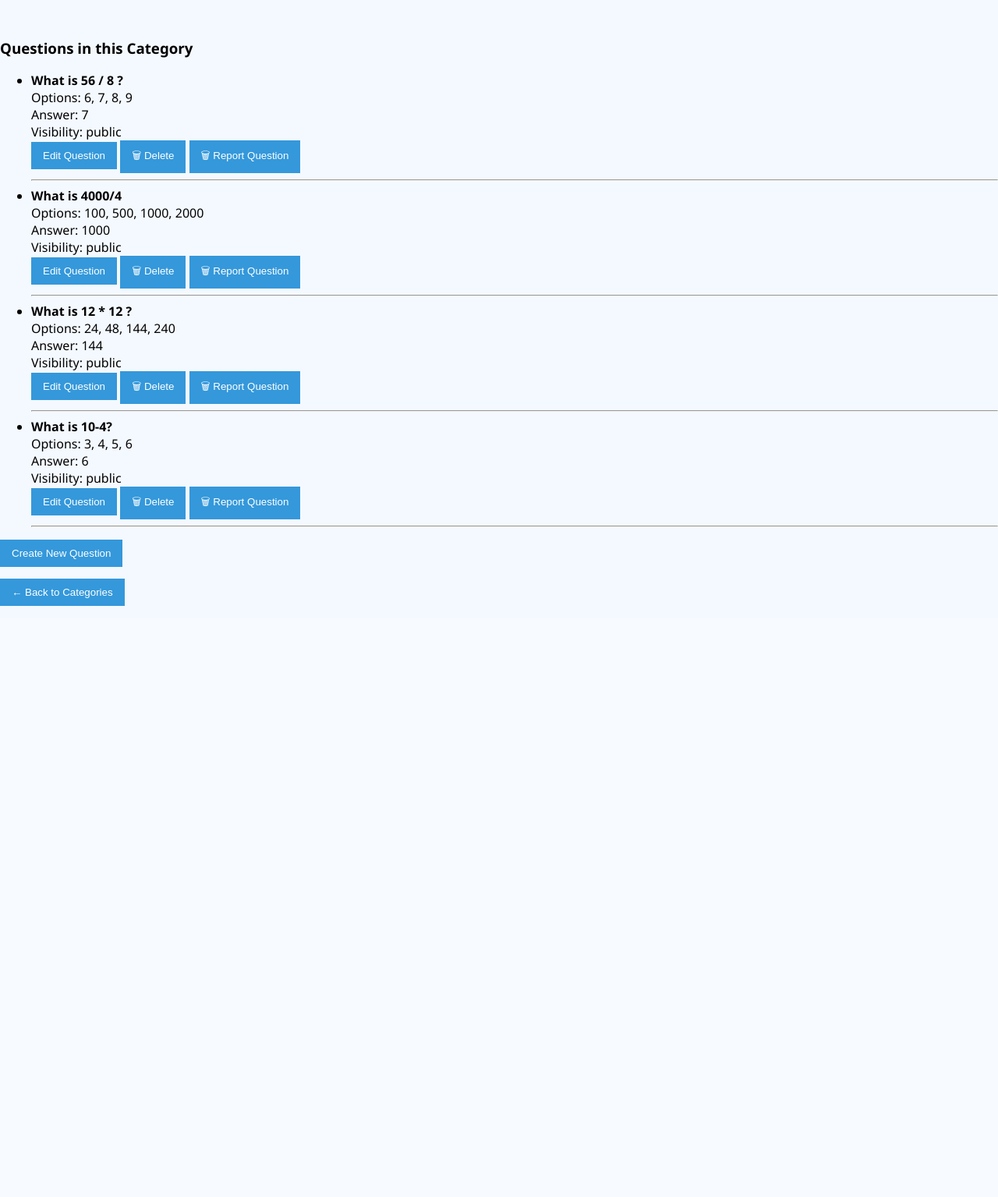
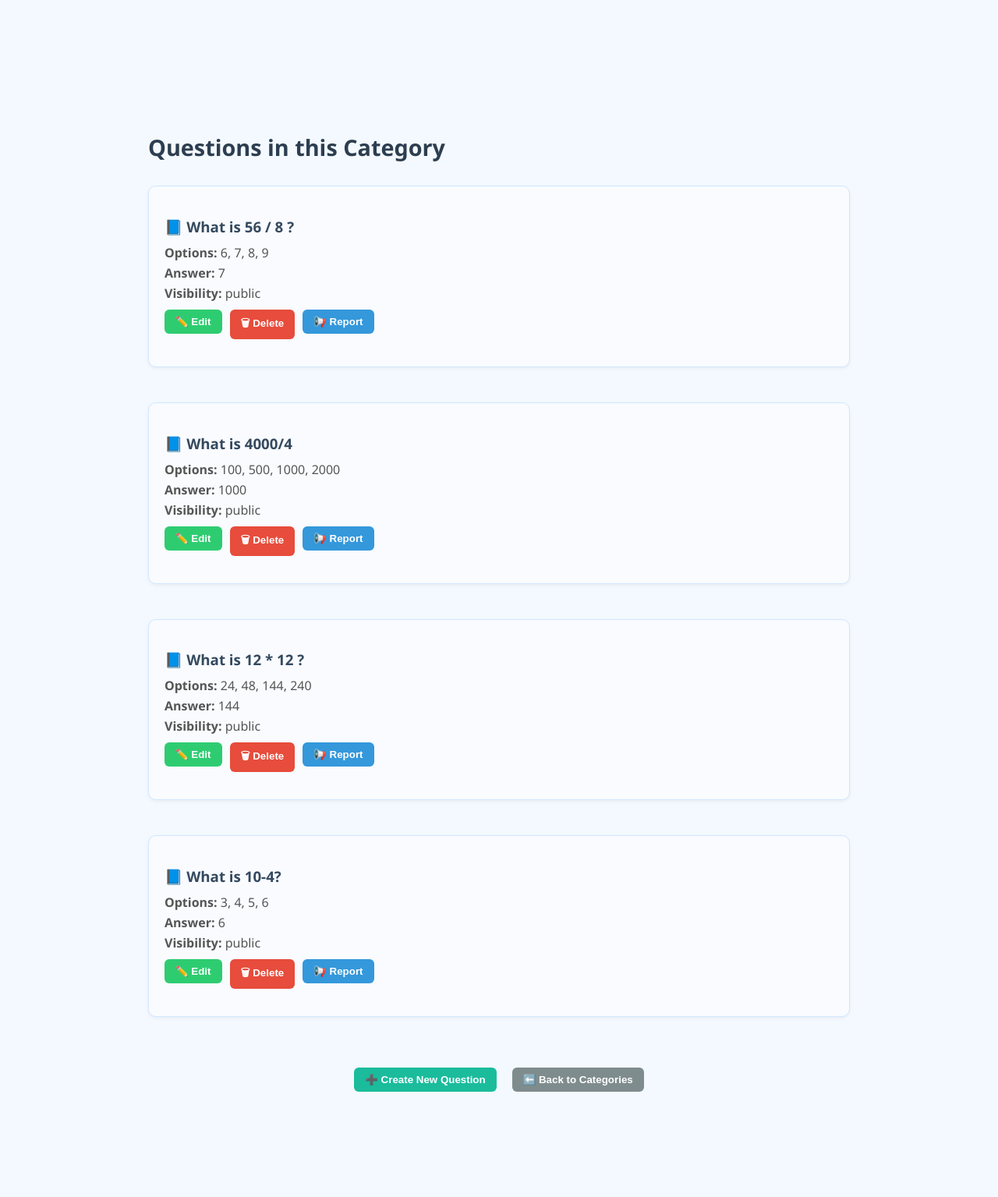
Before and after one commit to Jenson1301/Kuizpedia_4-02, a Flask app: page /edit-category/1 in a window 1280 px wide. Shown: the part 70-1605 px from the top of the page at 78% size. Before the commit the page ends 847 px from the top, so only its background shows below. Run offline with Flask 3, Linux system fonts and the light colour scheme; a user stored in the database is signed in; data comes from the database, SQL or seed files in the repository.

Commit message:
design edit category and no permission

```diff
--- a/backend/static/style.css
+++ b/backend/static/style.css
@@ -647,3 +647,127 @@ main {
 .btn:hover {
   opacity: 0.9;
 }
+
+/* edit category */
+.question-container {
+  max-width: 900px;
+  margin: 100px auto;
+  padding: 20px 30px;
+}
+
+.question-container h1 {
+  font-size: 1.8em;
+  margin-bottom: 30px;
+  color: #2c3e50;
+}
+
+.question-list {
+  display: flex;
+  flex-direction: column;
+  gap: 20px;
+}
+
+.question-card {
+  background-color: #f9fbff;
+  border: 1px solid #d0e7ff;
+  border-radius: 10px;
+  padding: 20px;
+  box-shadow: 0 2px 5px rgba(0,0,0,0.05);
+}
+
+.question-card h3 {
+  margin-bottom: 10px;
+  color: #34495e;
+}
+
+.question-card p {
+  margin: 4px 0;
+  color: #555;
+}
+
+.question-actions {
+  display: flex;
+  gap: 10px;
+  flex-wrap: wrap;
+  margin-top: 10px;
+}
+
+.question-buttons {
+  margin-top: 40px;
+  display: flex;
+  justify-content: center;
+  gap: 20px;
+  flex-wrap: wrap;
+}
+
+.btn {
+  padding: 8px 14px;
+  border: none;
+  border-radius: 6px;
+  font-weight: bold;
+  cursor: pointer;
+  color: white;
+}
+
+.btn-edit {
+  background-color: #2ecc71;
+}
+
+.btn-delete {
+  background-color: #e74c3c;
+}
+
+.btn-report {
+  background-color: #3498db;
+}
+
+.btn-primary {
+  background-color: #1abc9c;
+}
+
+.btn-secondary {
+  background-color: #7f8c8d;
+}
+
+.btn:hover {
+  opacity: 0.9;
+}
+
+/* no permission */
+.access-denied-container {
+    max-width: 600px;
+    margin: 80px auto;
+    padding: 30px;
+    background-color: #ffe6e6;
+    border: 1px solid #ffcccc;
+    border-radius: 10px;
+    text-align: center;
+    box-shadow: 0 0 10px rgba(255, 0, 0, 0.1);
+}
+
+.error-title {
+    color: #cc0000;
+    font-size: 1.8em;
+    margin-bottom: 10px;
+}
+
+.error-description {
+    margin: 20px 0;
+    font-size: 1.1em;
+    color: #333;
+}
+
+.btn-back {
+    background-color: #3478f6;
+    color: white;
+    padding: 10px 20px;
+    border: none;
+    border-radius: 5px;
+    font-weight: bold;
+    cursor: pointer;
+    transition: background-color 0.2s ease-in-out;
+}
+
+.btn-back:hover {
+    background-color: #2b65d9;
+}
--- a/backend/templates/edit_category.html
+++ b/backend/templates/edit_category.html
@@ -1,35 +1,42 @@
 {% extends 'base.html' %}
 
+{% block title %}Edit Category - Kuizpedia{% endblock %}
+
 {% block body %}
-<h3>Questions in this Category</h3>
-<ul>
+<div class="question-container">
+  <h1>Questions in this Category</h1>
+
+  <div class="question-list">
     {% for question in questions %}
-        <li>
-            <strong>{{ question.question_text }}</strong>
-            <br>Options: {{ question.options | join(', ') }}
-            <br>Answer: {{ question.answer }}
-            <br>Visibility: {{ question.visibility }}
-            <br>
-            <form action="{{ url_for('kuiz.edit_question', question_id=question.id) }}" method="GET" style="display:inline;">
-                <button type="submit">Edit Question</button>
+    <div class="question-card">
+      <h3>📘 {{ question.question_text }}</h3>
+      <p><strong>Options:</strong> {{ question.options | join(', ') }}</p>
+      <p><strong>Answer:</strong> {{ question.answer }}</p>
+      <p><strong>Visibility:</strong> {{ question.visibility }}</p>
+
+      <div class="question-actions">
+        <form action="{{ url_for('kuiz.edit_question', question_id=question.id) }}" method="GET">
+          <button type="submit" class="btn btn-edit">✏️ Edit</button>
         </form>
-            <form method="POST" action="{{ url_for('kuiz.delete_question', question_id=question.id) }}" style="display:inline;"
+        <form action="{{ url_for('kuiz.delete_question', question_id=question.id) }}" method="POST"
               onsubmit="return confirm('Are you sure you want to delete this question?')">
-                <button type="submit">🗑 Delete</button>
+          <button type="submit" class="btn btn-delete">🗑 Delete</button>
         </form>
-            <form method="GET" action="{{ url_for('kuiz.report_form', question_id=question.id) }}" style="display:inline;">
-                <button type="submit">🗑 Report Question</button>
+        <form action="{{ url_for('kuiz.report_form', question_id=question.id) }}" method="GET">
+          <button type="submit" class="btn btn-report">📢 Report</button>
         </form>
-        </li>
-        <hr>
+      </div>
+    </div>
     {% endfor %}
-</ul>
+  </div>
 
+  <div class="question-buttons">
     <form action="{{ url_for('kuiz.create_question_form', category_id=category.id) }}" method="GET">
-    <button type="submit">Create New Question</button>
+      <button type="submit" class="btn btn-primary">➕ Create New Question</button>
     </form>
-
     <form action="{{ url_for('kuiz.show_categories') }}" method="GET">
-    <button type="submit">← Back to Categories</button>
+      <button type="submit" class="btn btn-secondary">⬅️ Back to Categories</button>
     </form>
+  </div>
+</div>
 {% endblock %}
--- a/backend/templates/login.html
+++ b/backend/templates/login.html
@@ -26,6 +26,7 @@
 
 </div>
 
+
 <script>
     document.getElementById('btn-forgot').addEventListener('click', function() {
         window.location.href = "{{ url_for('auth.forgot_password_get') }}";
```
Also changed, not shown: backend/templates/no_permission.html (+9 -2 lines). Lines whose indentation alone changed are shown as unchanged.
